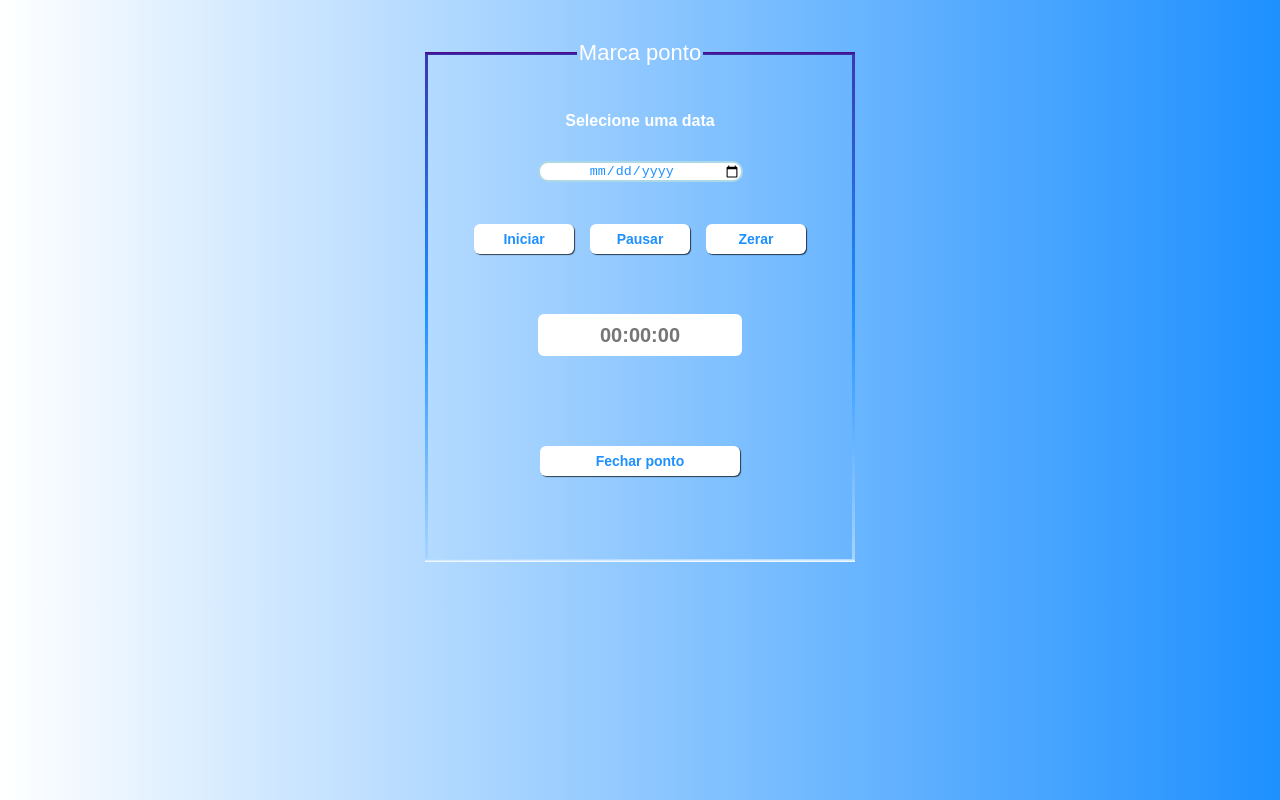
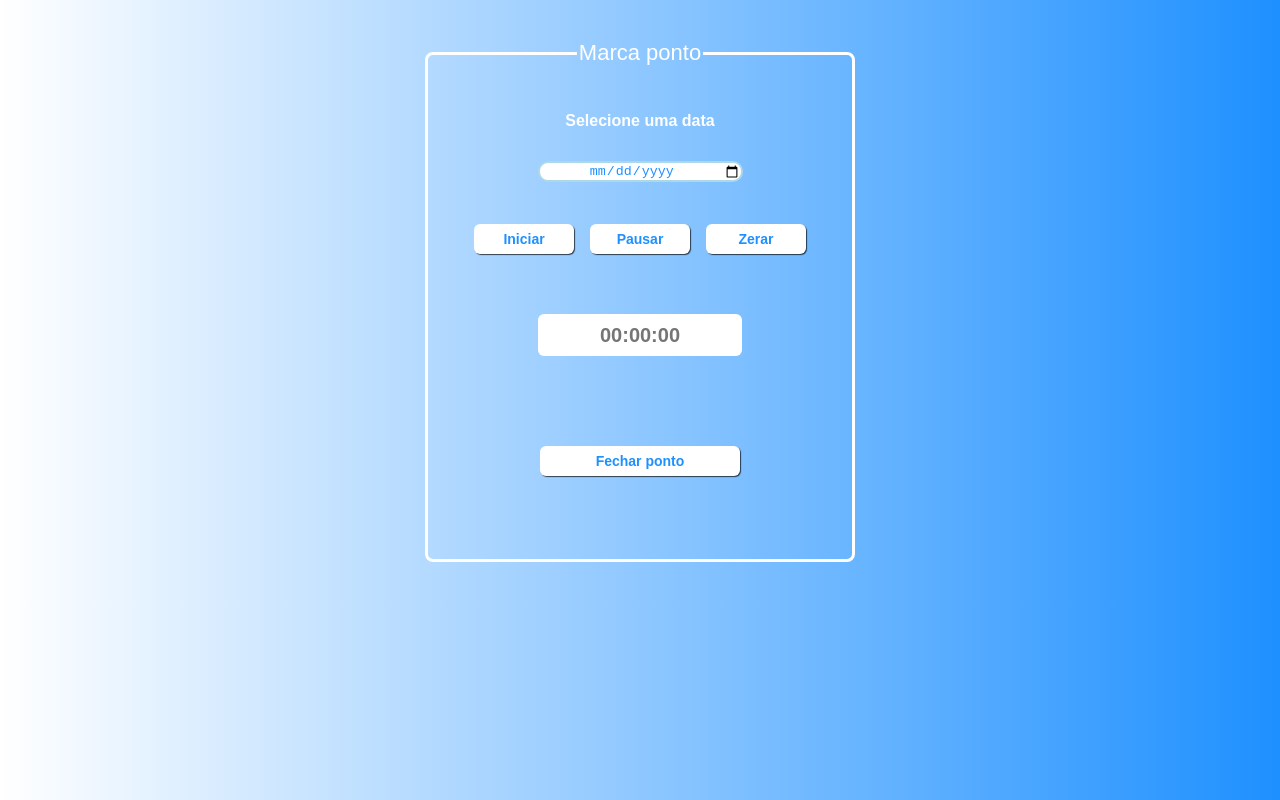
Before and after one commit to Cl4udi0Gued3s/Controleponto, a plain HTML site: page index.html in a window 1280 px wide. Drawn offline with Linux system fonts and the light colour scheme.

Commit message:
Update estilo.css

```diff
--- a/estilo.css
+++ b/estilo.css
@@ -7,8 +7,8 @@ fieldset {
 	width: 400px;
 	height: 500px;
 	text-align: center;
-	border: 3px solid ;
-	border-image: linear-gradient(to top, white, dodgerblue, indigo) 100;
+	border: 3px solid white;
+	/*border-image: linear-gradient(to top, white, dodgerblue, indigo) 100;*/
 	border-radius: 8px;
 }
 
```
